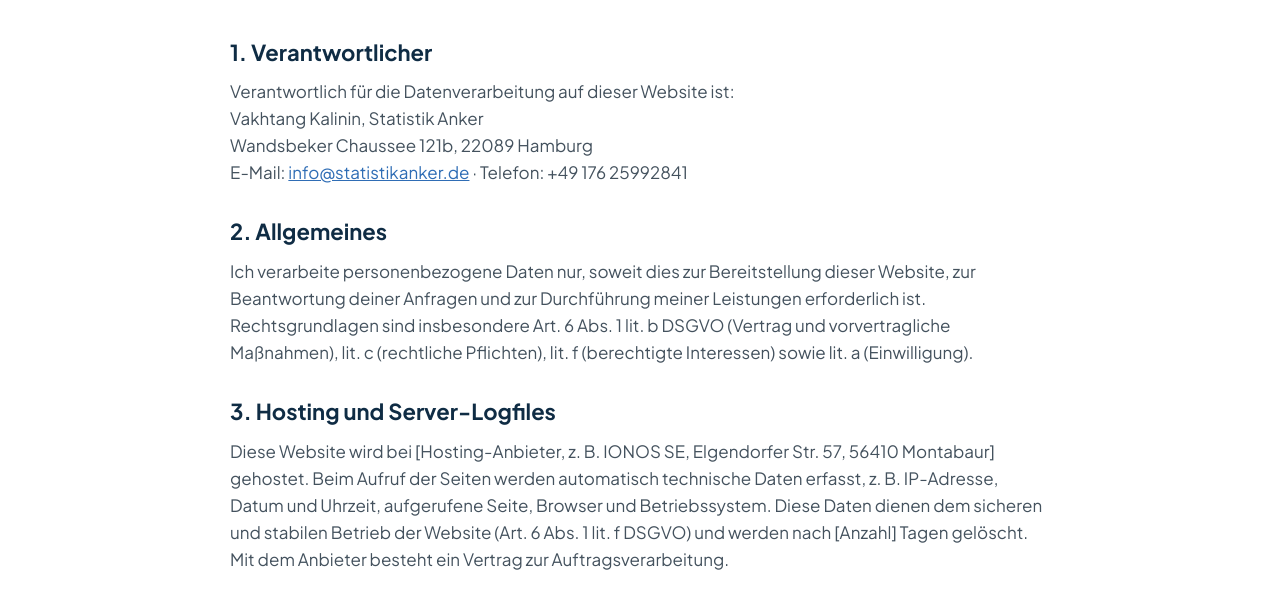
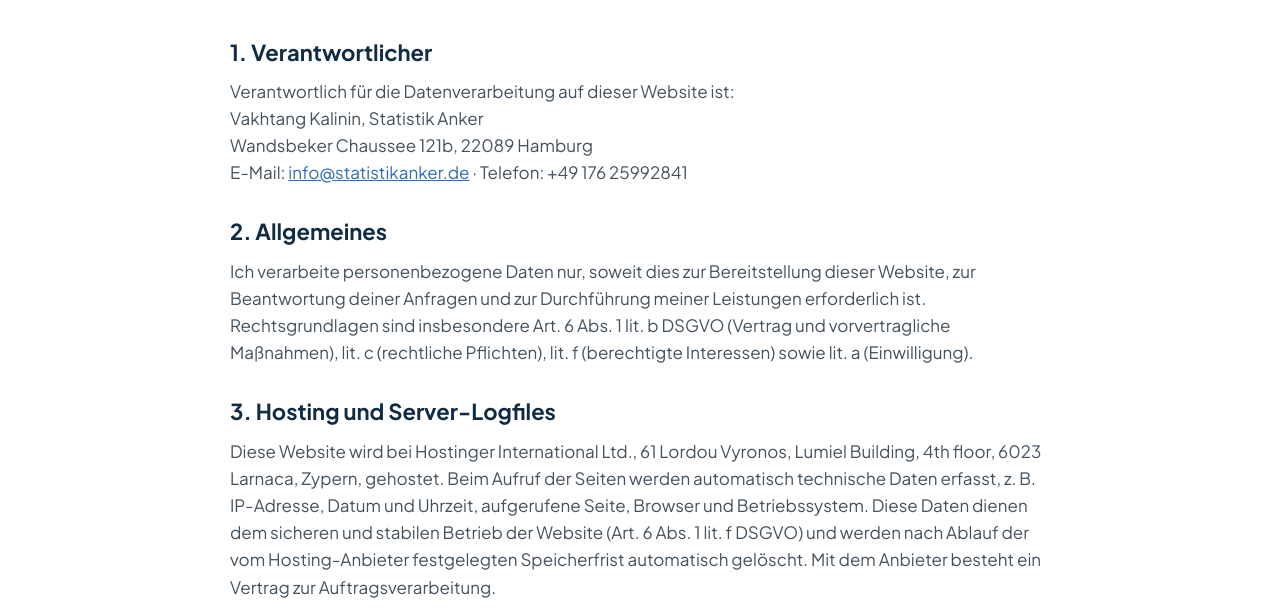
Before and after one commit to Kalinin26/statistikanker, a plain HTML site: page datenschutz.html in a window 1280 px wide. Shown: the part 314-924 px from the top of the page. Drawn offline with Linux system fonts and the light colour scheme.

Commit message:
Add files via upload

```diff
--- a/datenschutz.html
+++ b/datenschutz.html
@@ -67,7 +67,7 @@ html{scroll-behavior:smooth}
 
 <div style="display: flex; flex-direction: column; gap: 8px">
 <h2 style="margin: 0; font-size: 22px; color: #0F2C44">3. Hosting und Server-Logfiles</h2>
-<p style="margin: 0; color: #44525E">Diese Website wird bei [Hosting-Anbieter, z. B. IONOS SE, Elgendorfer Str. 57, 56410 Montabaur] gehostet. Beim Aufruf der Seiten werden automatisch technische Daten erfasst, z. B. IP-Adresse, Datum und Uhrzeit, aufgerufene Seite, Browser und Betriebssystem. Diese Daten dienen dem sicheren und stabilen Betrieb der Website (Art. 6 Abs. 1 lit. f DSGVO) und werden nach [Anzahl] Tagen gelöscht. Mit dem Anbieter besteht ein Vertrag zur Auftragsverarbeitung.</p>
+<p style="margin: 0; color: #44525E">Diese Website wird bei Hostinger International Ltd., 61 Lordou Vyronos, Lumiel Building, 4th floor, 6023 Larnaca, Zypern, gehostet. Beim Aufruf der Seiten werden automatisch technische Daten erfasst, z. B. IP-Adresse, Datum und Uhrzeit, aufgerufene Seite, Browser und Betriebssystem. Diese Daten dienen dem sicheren und stabilen Betrieb der Website (Art. 6 Abs. 1 lit. f DSGVO) und werden nach Ablauf der vom Hosting-Anbieter festgelegten Speicherfrist automatisch gelöscht. Mit dem Anbieter besteht ein Vertrag zur Auftragsverarbeitung.</p>
 </div>
 
 <div style="display: flex; flex-direction: column; gap: 8px">
```
